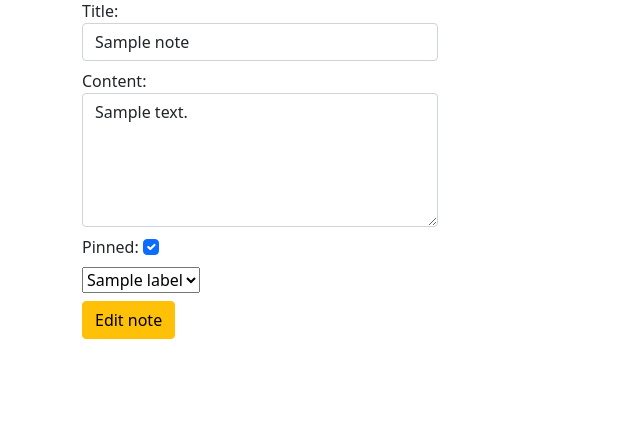
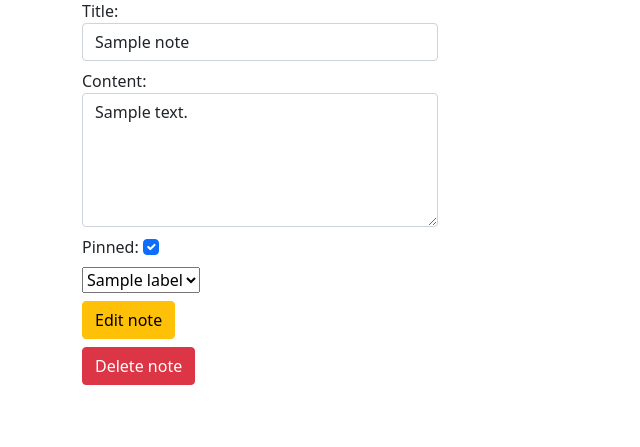
Before and after one commit to TrellixVulnTeam/skript-p2_LNKZ, a Django app: page /notes/1 in a window 1280 px wide. Shown: the part 142-589 px from the top of the page, without its empty margins (0-640 px from the left). Run offline with Django 3.2, Linux system fonts and the light colour scheme; a user stored in the database is signed in; tables that the repository leaves empty hold one stand-in row (values such as "Sample post").

Commit message:
Delete note

```diff
--- a/project/notes/templates/notes/edit.html
+++ b/project/notes/templates/notes/edit.html
@@ -69,6 +69,11 @@ Edit note
 
         </form>
 
+        <form method="post" action="{% url 'notes:delete' id %}">
+            {% csrf_token %}
+            <button type="submit" class="btn btn-danger">Delete note</button>
+        </form>
+
     </div>
 </div>
 
--- a/project/notes/urls.py
+++ b/project/notes/urls.py
@@ -6,4 +6,5 @@ app_name = 'notes'
 urlpatterns = [
     path('', views.index, name='index'),
     path('notes/<int:id>', views.notes_edit, name='edit'),
+    path('notes/delete/<int:id>', views.notes_delete, name='delete'),
 ]
```
